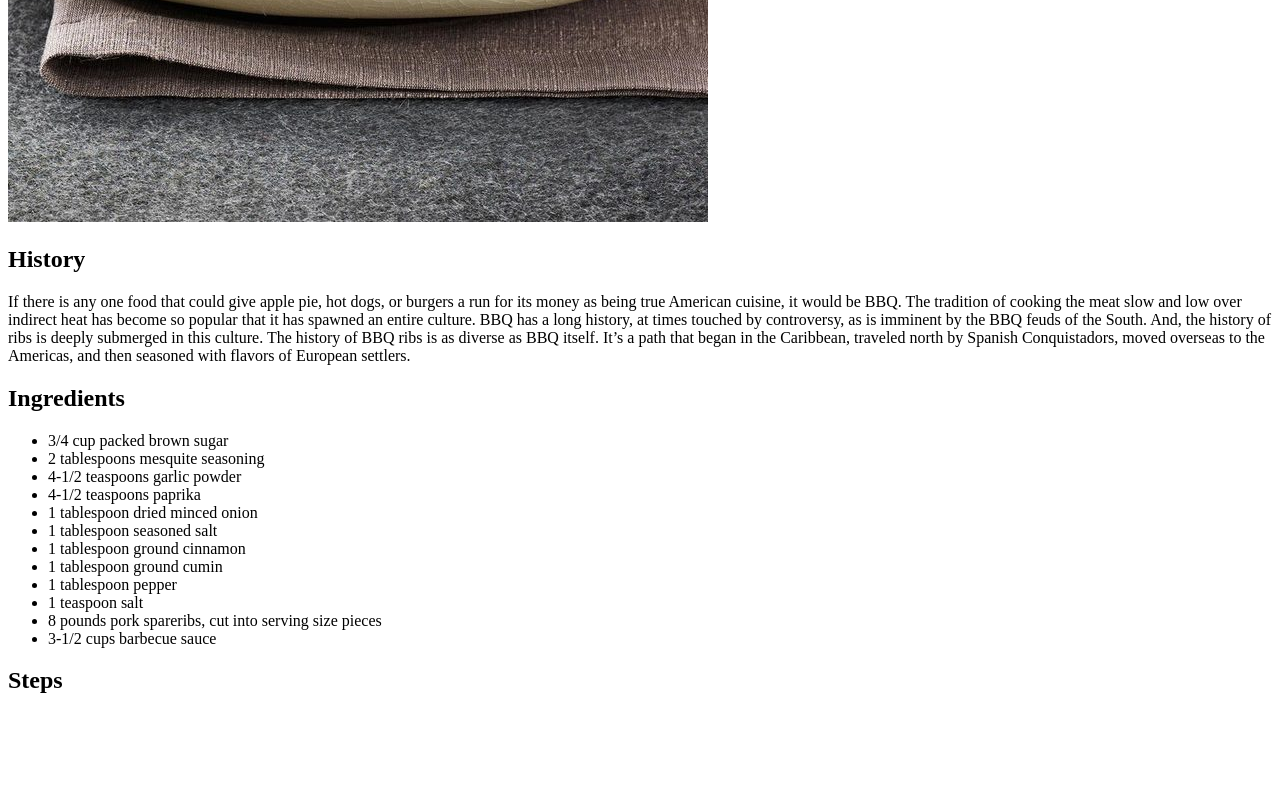
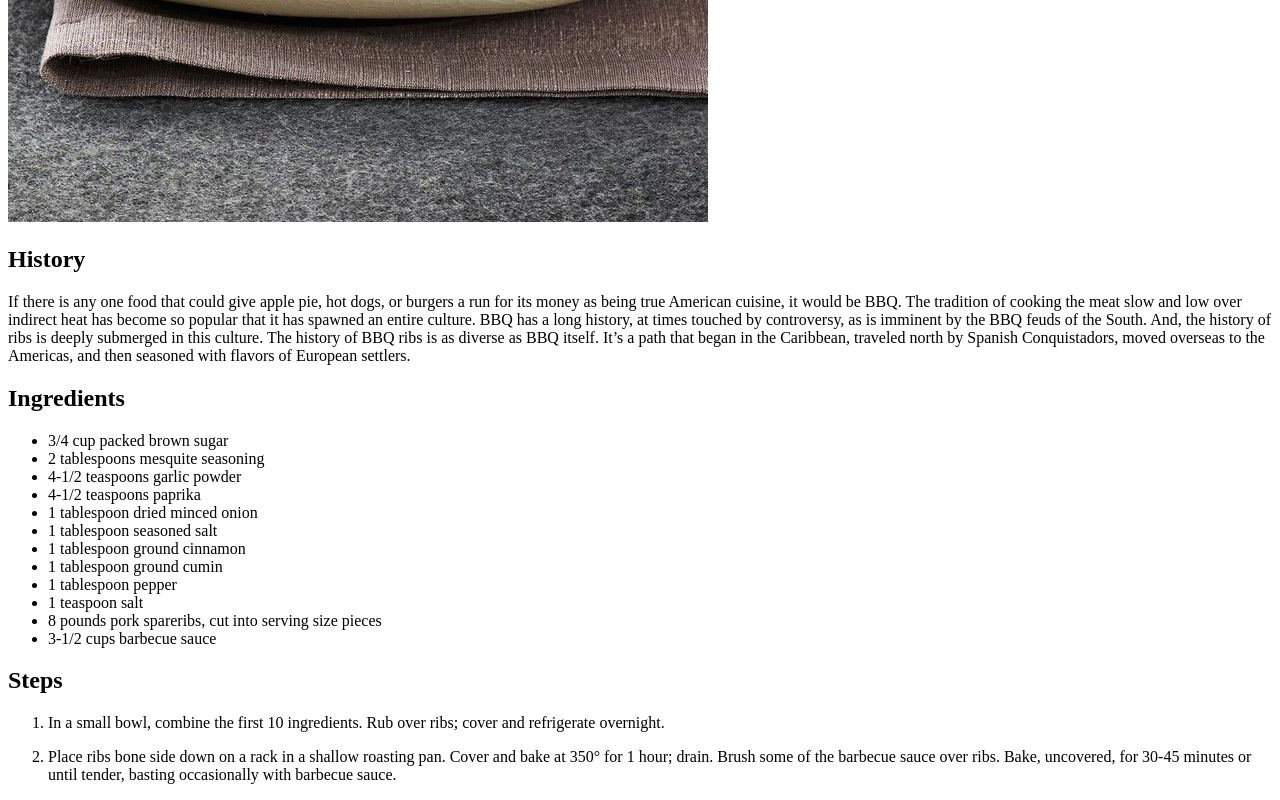
Before and after one commit to Mako1995/odin-recipes, a plain HTML site: page recipe-pages/Barbeque-Ribs.html in a window 1280 px wide. Shown: the part 558-1358 px from the top of the page. Before the commit the page ends 1272 px from the top, so only its background shows below. Drawn offline with Linux system fonts and the light colour scheme.

Commit message:
added the steps list,page finished

```diff
--- a/recipe-pages/Barbeque-Ribs.html
+++ b/recipe-pages/Barbeque-Ribs.html
@@ -33,5 +33,11 @@
         </ul>
 
         <h2>Steps</h2>
+        <ol>
+            <li><p>In a small bowl, combine the first 10 ingredients. Rub over ribs; cover and refrigerate overnight.</p></li>
+            <li><p>Place ribs bone side down on a rack in a shallow roasting pan. Cover and bake at 350° for 1 hour; drain.
+                Brush some of the barbecue sauce over ribs. Bake, uncovered, for 30-45 minutes or until tender, basting occasionally with barbecue sauce.</p></li>
+        </ol>
+
     </body>
 </html>
```
